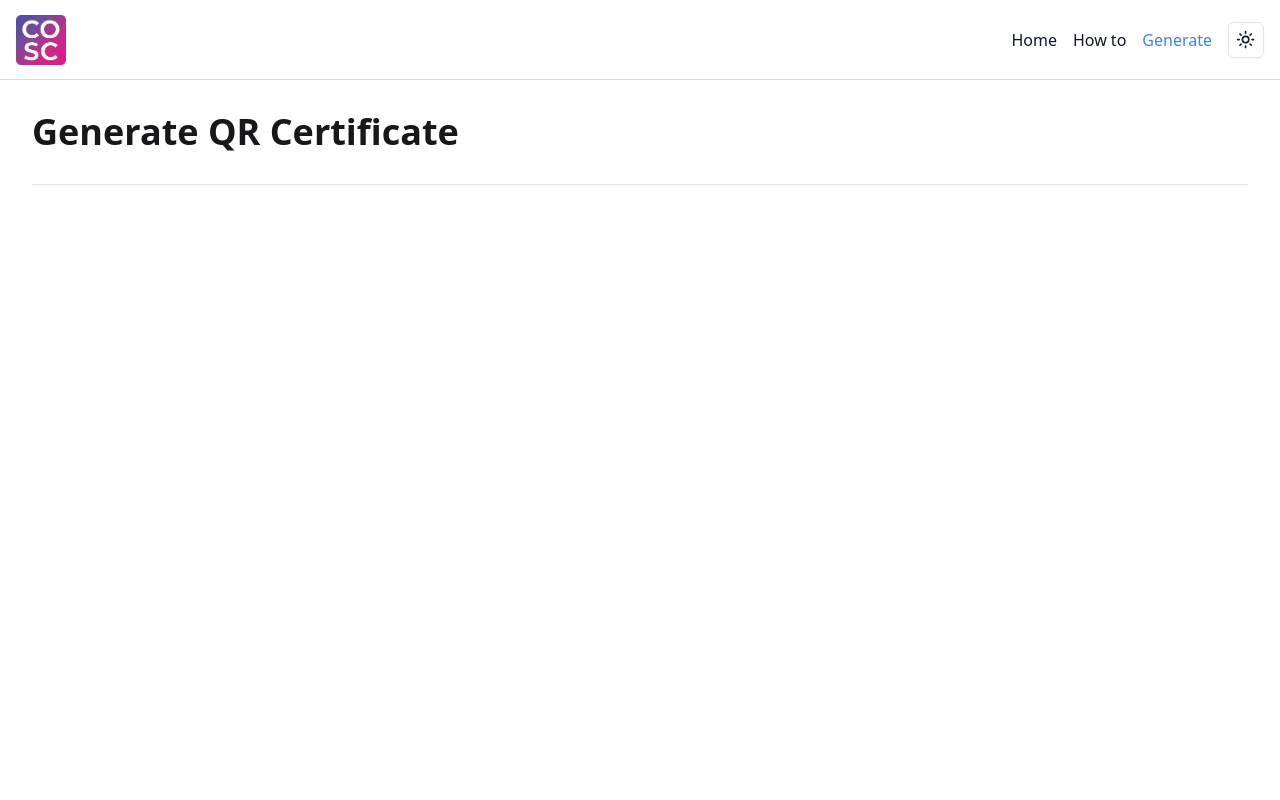
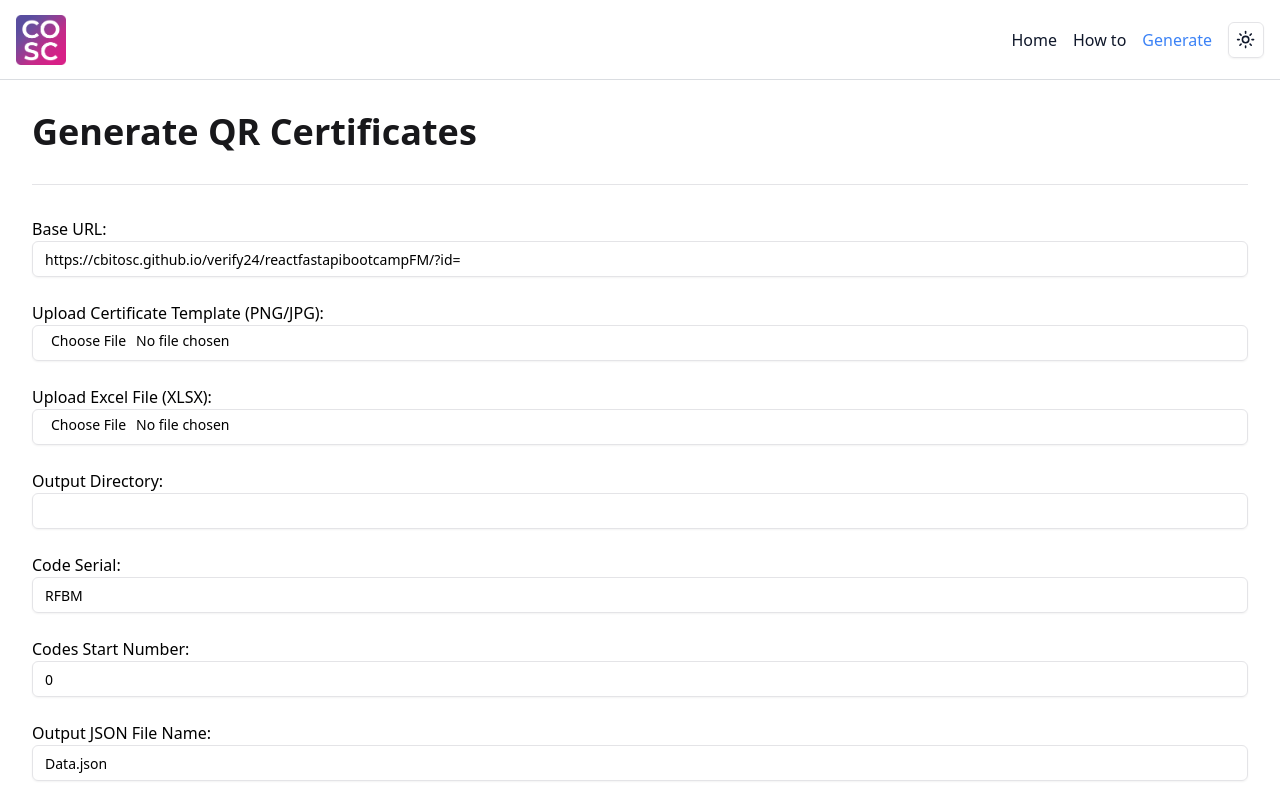
Before and after one commit to SaiKiranMatta/qr-certificate-generator, a Next.js app: page /generate in a window 1280 px wide. Shown: the top 800 px of the page. Built offline with nearby package versions, Linux system fonts and the light colour scheme.

Commit message:
Add certificaate generator frontend

```diff
--- a/src/app/generate/page.tsx
+++ b/src/app/generate/page.tsx
@@ -1,15 +1,158 @@
+"use client";
+
 import { NextPage } from "next";
+import { useState } from "react";
 import { Separator } from "@/components/ui/separator";
+import { Input } from "@/components/ui/input";
+import { Button } from "@/components/ui/button";
 
-interface Props {}
+const Page: NextPage = () => {
+    const [baseUrl, setBaseUrl] = useState(
+        "https://cbitosc.github.io/verify24/reactfastapibootcampFM/?id="
+    );
+    const [templateFile, setTemplateFile] = useState<File | null>(null);
+    const [excelFile, setExcelFile] = useState<File | null>(null);
+    const [outputDir, setOutputDir] = useState("");
+    const [codeSerial, setCodeSerial] = useState("RFBM");
+    const [codesStartNumber, setCodesStartNumber] = useState(0);
+    const [jsonFileName, setJsonFileName] = useState("Data.json");
+    const [jsonDir, setJsonDir] = useState("");
 
-const Page: NextPage<Props> = ({}) => {
+    const handleSubmit = async (event: React.FormEvent<HTMLFormElement>) => {
+        event.preventDefault();
+
+        const formData = new FormData();
+        formData.append("base_url", baseUrl);
+        formData.append("template", templateFile as Blob);
+        formData.append("excel", excelFile as Blob);
+        formData.append("output_directory", outputDir);
+        formData.append("code_serial", codeSerial);
+        formData.append("codes_start_number", codesStartNumber.toString());
+        formData.append("json_file_name", jsonFileName);
+        formData.append("json_directory", jsonDir);
+
+        try {
+            await fetch("/api/generate-certificates", {
+                method: "POST",
+                body: formData,
+            });
+
+            alert("Certificates generated successfully!");
+        } catch (error) {
+            console.error(error);
+            alert("An error occurred while generating certificates.");
+        }
+    };
+
     return (
-        <div className=" flex flex-col px-8 py-8">
-            <h1 className=" text-primary text-4xl font-semibold">
-                Generate QR Certificate
+        <div className="flex flex-col px-8 py-8 text-foreground">
+            <h1 className="text-primary text-4xl font-semibold">
+                Generate QR Certificates
             </h1>
             <Separator className="my-8" />
+            <form onSubmit={handleSubmit} className="space-y-6">
+                <div className="form-group">
+                    <label htmlFor="baseUrl">Base URL:</label>
+                    <Input
+                        type="text"
+                        id="baseUrl"
+                        value={baseUrl}
+                        onChange={(e) => setBaseUrl(e.target.value)}
+                        className="form-control"
+                        required
+                    />
+                </div>
+                <div className="form-group">
+                    <label htmlFor="template">
+                        Upload Certificate Template (PNG/JPG):
+                    </label>
+                    <Input
+                        type="file"
+                        id="template"
+                        onChange={(e) =>
+                            setTemplateFile(e.target.files?.[0] || null)
+                        }
+                        className="form-control"
+                        accept=".png, .jpg, .jpeg"
+                        required
+                    />
+                </div>
+                <div className="form-group">
+                    <label htmlFor="excel">Upload Excel File (XLSX):</label>
+                    <Input
+                        type="file"
+                        id="excel"
+                        onChange={(e) =>
+                            setExcelFile(e.target.files?.[0] || null)
+                        }
+                        className="form-control"
+                        accept=".xlsx"
+                        required
+                    />
+                </div>
+                <div className="form-group">
+                    <label htmlFor="outputDir">Output Directory:</label>
+                    <Input
+                        type="text"
+                        id="outputDir"
+                        value={outputDir}
+                        onChange={(e) => setOutputDir(e.target.value)}
+                        className="form-control"
+                        required
+                    />
+                </div>
+                <div className="form-group">
+                    <label htmlFor="codeSerial">Code Serial:</label>
+                    <Input
+                        type="text"
+                        id="codeSerial"
+                        value={codeSerial}
+                        onChange={(e) => setCodeSerial(e.target.value)}
+                        className="form-control"
+                        required
+                    />
+                </div>
+                <div className="form-group">
+                    <label htmlFor="codesStartNumber">
+                        Codes Start Number:
+                    </label>
+                    <Input
+                        type="number"
+                        id="codesStartNumber"
+                        value={codesStartNumber}
+                        onChange={(e) =>
+                            setCodesStartNumber(Number(e.target.value))
+                        }
+                        className="form-control"
+                        required
+                    />
+                </div>
+                <div className="form-group">
+                    <label htmlFor="jsonFileName">Output JSON File Name:</label>
+                    <Input
+                        type="text"
+                        id="jsonFileName"
+                        value={jsonFileName}
+                        onChange={(e) => setJsonFileName(e.target.value)}
+                        className="form-control"
+                        required
+                    />
+                </div>
+                <div className="form-group">
+                    <label htmlFor="jsonDir">Output JSON Directory:</label>
+                    <Input
+                        type="text"
+                        id="jsonDir"
+                        value={jsonDir}
+                        onChange={(e) => setJsonDir(e.target.value)}
+                        className="form-control"
+                        required
+                    />
+                </div>
+                <Button type="submit" className="btn btn-primary">
+                    Generate Certificates
+                </Button>
+            </form>
         </div>
     );
 };
--- a/src/app/globals.css
+++ b/src/app/globals.css
@@ -15,7 +15,7 @@
 }
 
 body {
-    color: var(--foreground);
+    /* color: var(--foreground); */
     /* background: var(--background); */
 }
 
```
